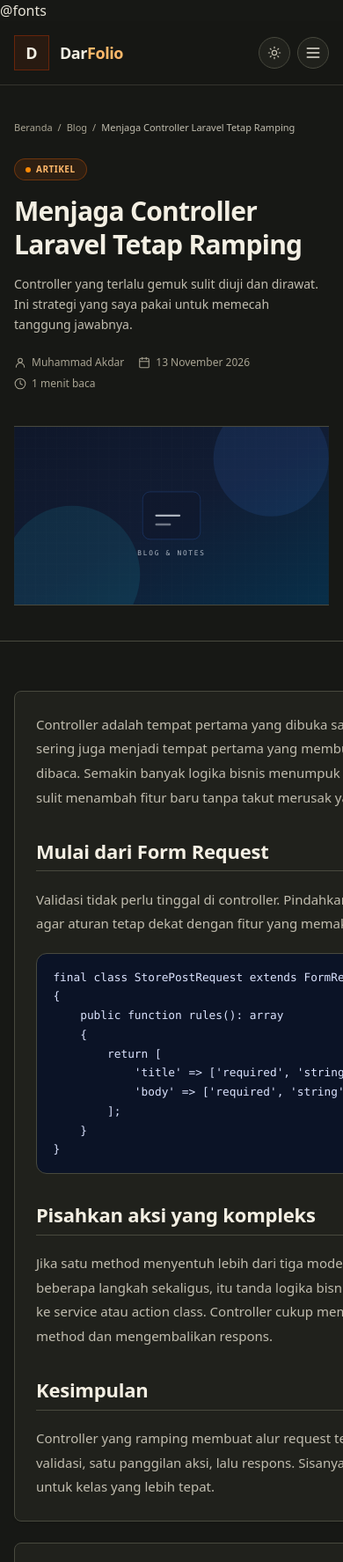
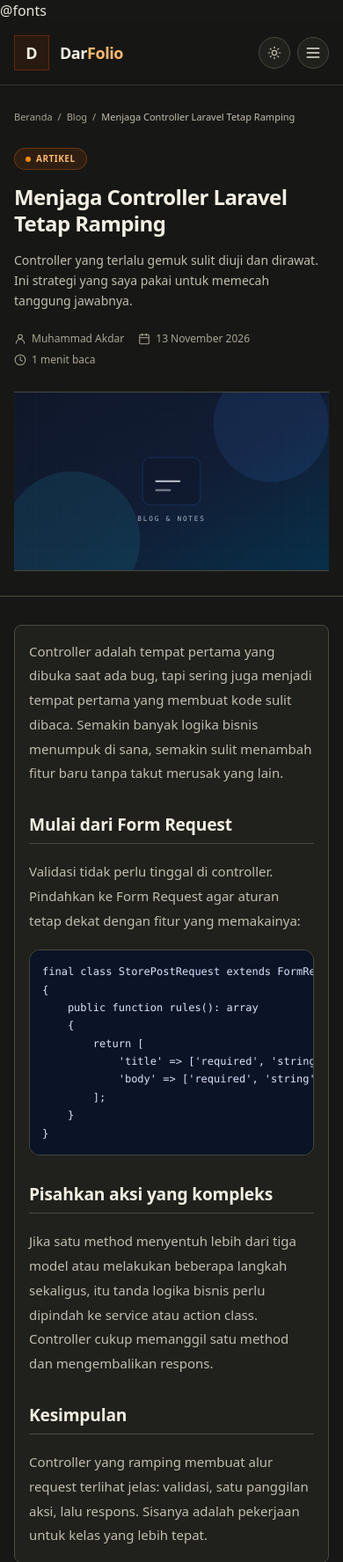
Before and after one commit to akdar5376-code/Portofolio-Akdar, a Laravel app: a page that uses resources/views/portfolio/blog/show.blade.php in a window 390 px wide; the page is wider, and only the part inside the window is pictured. Shown: the top 1775 px of that part at 88% size. Run offline with Laravel 12, Linux system fonts and the light colour scheme; data comes from the database, SQL or seed files in the repository; style sheets or scripts are compiled from the project's sources.

Commit message:
Improve responsive portfolio and project uploads

```diff
--- a/resources/css/app.css
+++ b/resources/css/app.css
@@ -216,9 +216,12 @@
     }
 
     .blog-content {
+        min-width: 0;
+        max-width: 100%;
         color: var(--pf-on-surface-variant);
         font-size: 0.9375rem;
         line-height: 1.85;
+        overflow-wrap: anywhere;
     }
 
     .blog-content > * + * {
@@ -327,6 +330,8 @@
     }
 
     .blog-content img {
+        max-width: 100%;
+        height: auto;
         border: 1px solid var(--pf-surface-highest);
         border-radius: 0.75rem;
     }
@@ -337,8 +342,31 @@
 
     .blog-content table {
         width: 100%;
+        max-width: 100%;
+        display: block;
+        overflow-x: auto;
         border-collapse: collapse;
         font-size: 0.85rem;
+    }
+
+    @media (max-width: 639px) {
+        .blog-content h1 {
+            font-size: 1.5rem;
+        }
+
+        .blog-content h2 {
+            font-size: 1.2rem;
+        }
+
+        .blog-content blockquote {
+            padding: 0.75rem 0.875rem;
+        }
+
+        .blog-content pre {
+            max-width: 100%;
+            padding: 0.875rem;
+            font-size: 0.75rem;
+        }
     }
 
     .blog-content th,
--- a/resources/views/admin/projects/partials/form.blade.php
+++ b/resources/views/admin/projects/partials/form.blade.php
@@ -2,7 +2,7 @@
     method="POST"
     action="{{ $editing ? route('admin.projects.update', $editing) : route('admin.projects.store') }}"
     enctype="multipart/form-data"
-    class="space-y-4"
+    class="min-w-0 space-y-4"
 >
     @csrf
     @if ($editing)
@@ -63,7 +63,7 @@
 
     <x-admin.checkbox label="Tandai sebagai proyek unggulan" name="is_featured" :checked="$editing?->is_featured" />
 
-    <details class="rounded-xl border border-surface-highest bg-surface-container/30 p-4" open>
+    <details class="rounded-xl border border-surface-highest bg-surface-container/30 p-3 sm:p-4">
         <summary class="cursor-pointer text-xs font-bold uppercase tracking-wider text-on-surface-variant">Detail &amp; Dokumentasi Proyek</summary>
         <div class="mt-4 space-y-4">
             <x-admin.textarea label="Detail Proyek" name="detail" :value="$editing?->detail" :rows="4" maxlength="5000" placeholder="Ceritakan gambaran lengkap proyek." />
--- a/resources/views/portfolio/blog/show.blade.php
+++ b/resources/views/portfolio/blog/show.blade.php
@@ -7,7 +7,7 @@
     @php($accent = $post->category->accentClasses())
     @php($publishedAt = $post->published_at ?? $post->created_at)
 
-    <section class="border-b border-surface-highest px-4 py-10 sm:px-6 lg:px-8">
+    <section class="border-b border-surface-highest px-4 py-7 sm:px-6 sm:py-10 lg:px-8">
         <div class="mx-auto max-w-5xl">
             <nav class="mb-6 flex flex-wrap items-center gap-1.5 font-mono text-[11px] text-outline" aria-label="Breadcrumb">
                 <a href="{{ route('home') }}" class="hover:text-orange-600 dark:hover:text-orange-300">Beranda</a>
@@ -23,7 +23,7 @@
                     {{ $post->category->label() }}
                 </span>
 
-                <h1 class="text-3xl font-semibold leading-tight tracking-tight text-heading sm:text-4xl">{{ $post->title }}</h1>
+                <h1 class="break-words text-2xl font-semibold leading-tight tracking-tight text-heading sm:text-4xl">{{ $post->title }}</h1>
 
                 @if ($post->excerpt)
                     <p class="mt-4 max-w-2xl text-sm leading-relaxed text-on-surface-variant sm:text-base">{{ $post->excerpt }}</p>
@@ -45,7 +45,7 @@
                 </div>
             </div>
 
-            <div class="mt-10 max-w-4xl">
+            <div class="mt-7 max-w-4xl sm:mt-10">
                 <div class="overflow-hidden border-y border-surface-highest bg-surface-low">
                     <img src="{{ $post->cover_url }}" alt="Sampul artikel {{ $post->title }}" class="aspect-video w-full object-cover">
                 </div>
@@ -53,10 +53,10 @@
         </div>
     </section>
 
-    <section class="mx-auto max-w-5xl px-4 py-14 sm:px-6 lg:px-8">
-        <div class="grid gap-6 lg:grid-cols-[1fr_280px]">
-            <div class="space-y-6">
-                <article class="blog-content rounded-lg border border-surface-highest bg-surface-low p-6 shadow-sm sm:p-8">
+    <section class="mx-auto max-w-5xl px-4 py-8 sm:px-6 sm:py-14 lg:px-8">
+        <div class="grid min-w-0 gap-6 lg:grid-cols-[minmax(0,1fr)_280px]">
+            <div class="min-w-0 space-y-6">
+                <article class="blog-content min-w-0 max-w-full rounded-lg border border-surface-highest bg-surface-low p-4 shadow-sm sm:p-8">
                     {!! $post->body_html !!}
                 </article>
 
```
Also changed, not shown: app/Http/Controllers/Admin/ProjectController.php (+25 -3 lines), resources/views/admin/projects/index.blade.php (+4 -4 lines), resources/views/portfolio/about.blade.php (+25 -1 lines), resources/views/portfolio/index.blade.php (+11 -11 lines).
